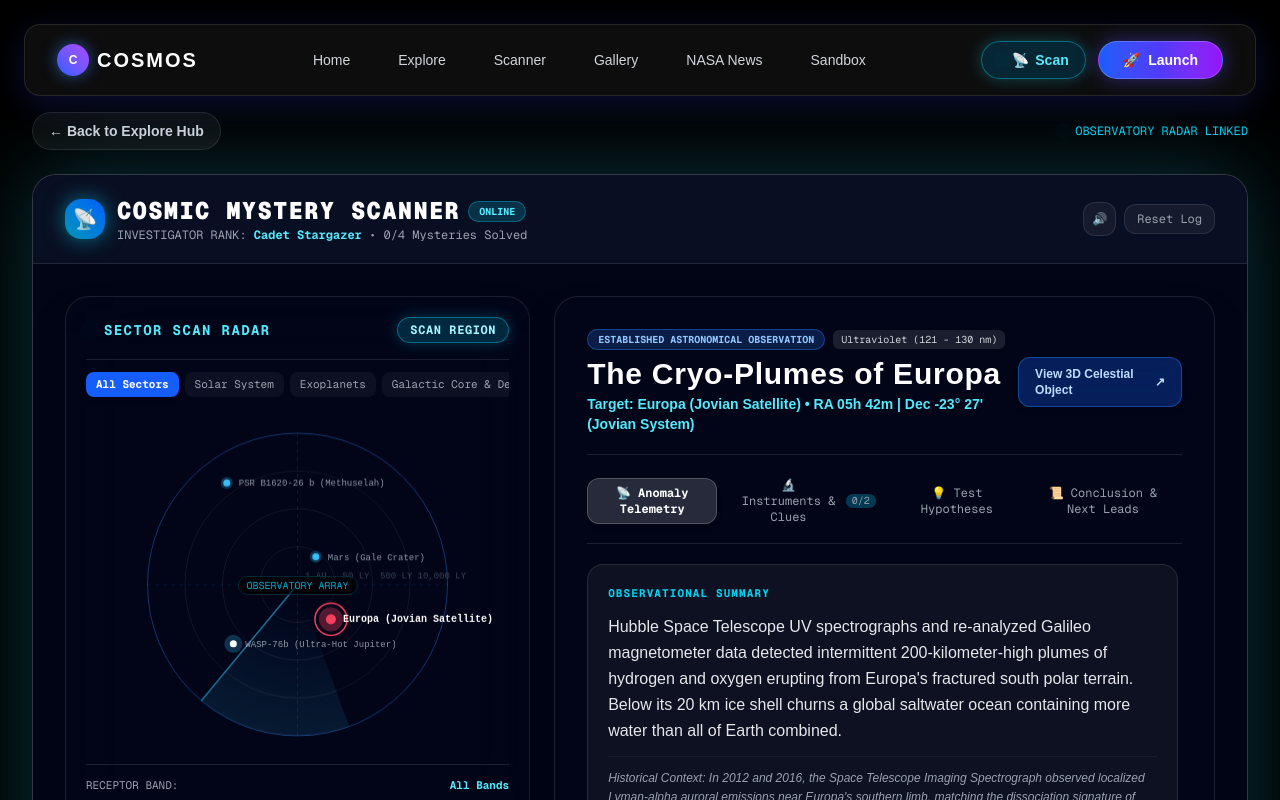
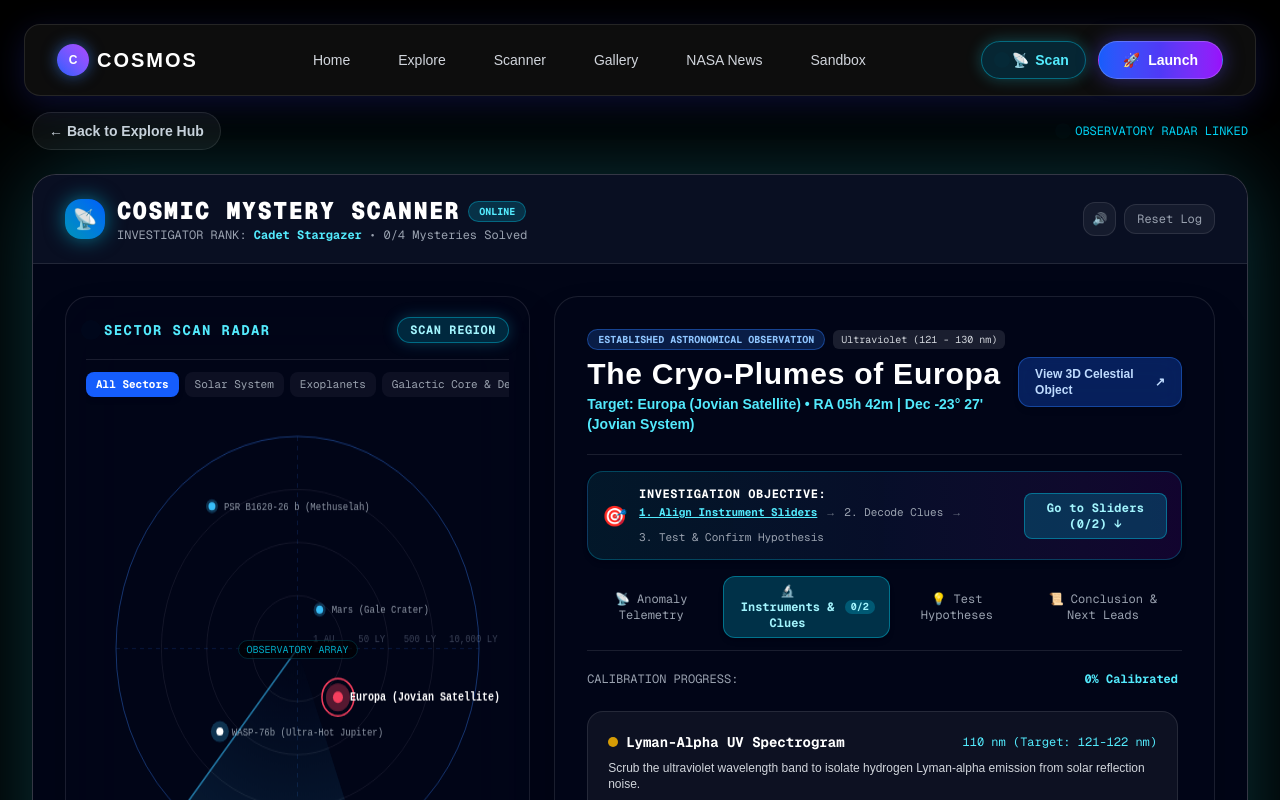
Before and after one commit to quantumnanoverse2/cosmos, a Next.js app: page /scanner in a window 1280 px wide. Shown: the top 800 px of the page. Built offline with nearby package versions, Linux system fonts and the light colour scheme.

Commit message:
fix(scanner): add interactive 3-step mission guide banner and default to instruments slider tab

```diff
--- a/components/scanner/EvidenceWorkbench.tsx
+++ b/components/scanner/EvidenceWorkbench.tsx
@@ -32,7 +32,9 @@ export default function EvidenceWorkbench({
   // Instrument values state
   const [instrumentValues, setInstrumentValues] = useState<Record<string, number>>({});
   const [selectedHypothesis, setSelectedHypothesis] = useState<Hypothesis | null>(null);
-  const [activeTab, setActiveTab] = useState<"telemetry" | "instruments" | "hypotheses" | "conclusion">("telemetry");
+  const [activeTab, setActiveTab] = useState<"telemetry" | "instruments" | "hypotheses" | "conclusion">(
+    isSolved ? "conclusion" : "instruments"
+  );
 
   // Initialize instrument sliders
   useEffect(() => {
@@ -122,6 +124,45 @@ export default function EvidenceWorkbench({
             <span>View 3D Celestial Object</span>
             <span>↗</span>
           </Link>
+        )}
+      </div>
+
+      {/* 3-Step Quick Mission Guide Banner */}
+      <div className="mt-4 p-3.5 rounded-2xl bg-gradient-to-r from-cyan-950/40 via-blue-950/30 to-purple-950/30 border border-cyan-500/30 flex flex-col sm:flex-row items-start sm:items-center justify-between gap-3 shadow-md">
+        <div className="flex items-center gap-3">
+          <span className="text-xl">🎯</span>
+          <div>
+            <div className="text-xs font-bold text-white font-mono uppercase tracking-wider">
+              Investigation Objective:
+            </div>
+            <div className="text-[11px] text-gray-300 flex flex-wrap items-center gap-2 mt-0.5 font-mono">
+              <span className={`${unlockedCount < totalClues ? "text-cyan-300 font-bold underline" : "text-gray-400"}`}>1. Align Instrument Sliders</span>
+              <span className="text-gray-500">→</span>
+              <span className={`${unlockedCount === totalClues && !isSolved ? "text-purple-300 font-bold underline" : "text-gray-400"}`}>2. Decode Clues</span>
+              <span className="text-gray-500">→</span>
+              <span className={`${isSolved ? "text-emerald-300 font-bold" : "text-gray-400"}`}>3. Test & Confirm Hypothesis</span>
+            </div>
+          </div>
+        </div>
+
+        {unlockedCount < totalClues ? (
+          <button
+            onClick={() => setActiveTab("instruments")}
+            className="px-3 py-1.5 rounded-lg bg-cyan-600/30 hover:bg-cyan-600/50 border border-cyan-400/40 text-cyan-200 text-xs font-bold font-mono tracking-wide transition-all self-end sm:self-auto cursor-pointer"
+          >
+            Go to Sliders ({unlockedCount}/{totalClues}) ↓
+          </button>
+        ) : !isSolved ? (
+          <button
+            onClick={() => setActiveTab("hypotheses")}
+            className="px-3 py-1.5 rounded-lg bg-purple-600/40 hover:bg-purple-600/60 border border-purple-400/50 text-purple-200 text-xs font-bold font-mono tracking-wide transition-all self-end sm:self-auto cursor-pointer animate-pulse"
+          >
+            Solve Case Now 💡
+          </button>
+        ) : (
+          <span className="text-emerald-400 text-xs font-mono font-bold">
+            ✓ Case Solved!
+          </span>
         )}
       </div>
 
```
